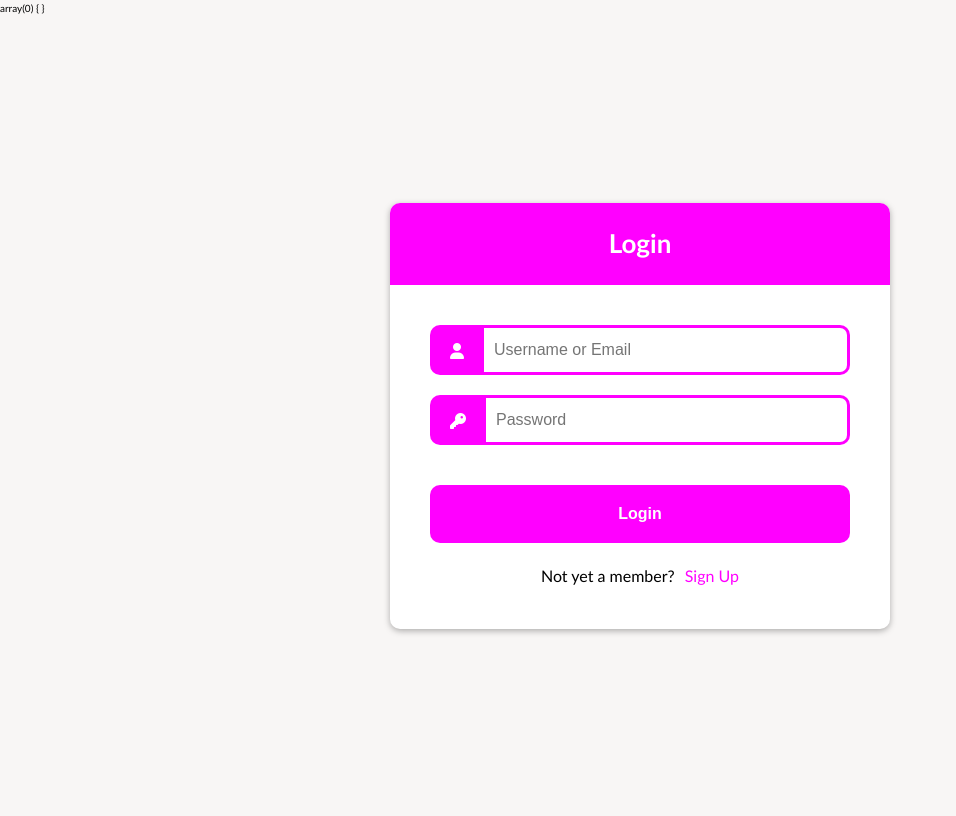
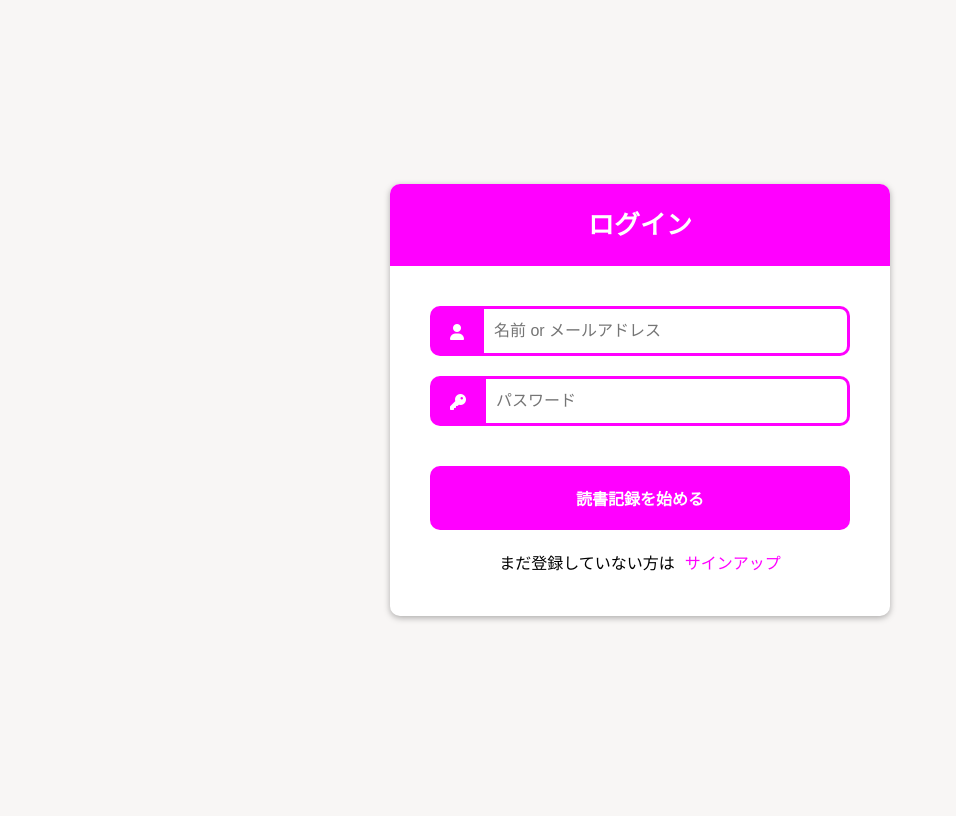
Before and after one commit to yuki1229h10/list-of-books, a PHP site: page /list-of-books/login.php in a window 1280 px wide. Shown: the whole page, without its empty margins (0-956 px from the left). After the commit the page ends 621 px from the top, so only its background shows below. Run offline with PHP 8.4, Linux system fonts and the light colour scheme; data that the repository does not hold is empty; some libraries are stand-ins or nearby versions.

Commit message:
modify some files for bug fix

```diff
--- a/src/controllers/authController.php
+++ b/src/controllers/authController.php
@@ -10,6 +10,7 @@ $errors = array();
 $username = '';
 $email = '';
 
+/**ユーザーを認証する */
 function verifyUser($token)
 {
     global $db;
@@ -18,6 +19,7 @@ function verifyUser($token)
     $verifyStmt->bindValue(':token', $token, PDO::PARAM_STR);
     $verifyStmt->execute();
 
+    /**ユーザーが存在していたら */
     if ($verifyStmt->rowCount() > 0) {
         $user = $verifyStmt->fetch(PDO::FETCH_ASSOC);
         $updateVerifyQuery = ("UPDATE users SET verified = 1 WHERE token = :token");
@@ -30,7 +32,6 @@ function verifyUser($token)
             $_SESSION['email'] = $user['email'];
             $_SESSION['verified'] = 1;
             $_SESSION['message'] = "メールアドレスは認証されました";
-            $_SESSION['alert-class'] = "alert-success";
             header('location: new.php');
             exit();
         } else {
@@ -99,7 +100,7 @@ if (isset($_POST['signup-btn'])) {
             $verified = false;
 
             /**ユーザー情報をINSERT */
-            $insertUsersQuery = ("INSERT INTO users (username, email, verified, token, password) VALUES (:username, :email, :verified, :token, :password");
+            $insertUsersQuery = "INSERT INTO users (username, email, verified, token, password) VALUES (:username, :email, :verified, :token, :password)";
             $insertUsersStmt = $db->prepare($insertUsersQuery);
             $insertUsersStmt->bindValue(':username', $username, PDO::PARAM_STR);
             $insertUsersStmt->bindValue(':email', $email, PDO::PARAM_STR);
@@ -114,7 +115,7 @@ if (isset($_POST['signup-btn'])) {
                 $_SESSION['username'] = $username;
                 $_SESSION['email'] = $email;
                 $_SESSION['verified'] = $verified;
-
+                /**メールアドレスから認証を行わせる */
                 sendVerificationEmail($email, $token);
 
                 $_SESSION['message'] = "ログインが完了しました";
@@ -123,12 +124,12 @@ if (isset($_POST['signup-btn'])) {
                 $errors['db_error'] = "Database error: 登録に失敗しました";
             }
             header('location: new.php');
+            exit();
         }
     } catch (PDOException $e) {
         die("Error: {$e->getMessage()}");
     }
 }
-
 
 /**
  * login-btn
@@ -137,11 +138,18 @@ if (isset($_POST['login-btn'])) {
     $username = $_POST['username'];
     $password = $_POST['password_1'];
 
+    /**名前かメールアドレス */
     if (empty($username)) {
-        $errors['username'] = "名前を入力してください";
+        $errors['username'] = "名前 or メールアドレスを入力してください";
+    } elseif (preg_match('/( |　)/', $username)) {
+        $errors['username'] = "空白は入力できません";
     }
+
+    /**パスワード */
     if (empty($password)) {
         $errors['password'] = "パスワードを入力してください";
+    } elseif (preg_match('/( |　)/', $password)) {
+        $errors['password'] = "空白は入力できません";
     }
 
     try {
--- a/src/controllers/emailController.php
+++ b/src/controllers/emailController.php
@@ -4,9 +4,9 @@ use PHPMailer\PHPMailer\Exception;
 use PHPMailer\PHPMailer\PHPMailer;
 use PHPMailer\PHPMailer\SMTP;
 
-require __DIR__ . '../../../vendor/autoload.php';
 require_once 'controllers/authController.php';
 require_once 'lib/db.php';
+require __DIR__ . '../../../vendor/autoload.php';
 
 require_once '../PHPMailer/src/Exception.php';
 require_once '../PHPMailer/src/PHPMailer.php';
@@ -35,7 +35,7 @@ function sendVerificationEmail($email, $token)
     $mail->isHTML(true);
     $mail->Subject = mb_encode_mimeheader('list-of-books');
     $mail->Body = '<!DOCTYPE html>
-        <html lang="en">
+        <html lang="ja">
 
         <head>
             <meta charset="UTF-8">
@@ -44,8 +44,9 @@ function sendVerificationEmail($email, $token)
 
         <body>
             <div>
+                <p>ありがとうございます</p>
                 <p>リンクをクリックして認証を行なってください</p>
-                <a href="http://localhost:8888/list-of-books/src/index.php?token=' . $token . '">認証を行う</a>
+                <a href="http://localhost:8888/list-of-books/src/new.php?token=' . $token . '">認証を行う</a>
             </div>
         </body>
 
--- a/src/login.php
+++ b/src/login.php
@@ -1,20 +1,17 @@
 <?php
 require_once 'controllers/authController.php';
 require_once 'lib/escape.php';
-
-$errors = array();
-var_dump($_SESSION);
 ?>
 
 <!DOCTYPE html>
-<html lang="en">
+<html lang="ja">
 
 <head>
     <meta charset="UTF-8">
     <meta http-equiv="X-UA-Compatible" content="IE=edge">
     <meta name="viewport" content="width=device-width, initial-scale=1.0">
-    <title>Login</title>
-    <link rel="stylesheet" href="css/main.css">
+    <title>ログイン</title>
+    <link rel="stylesheet" href="stylesheets/css/main.css">
     <script src="https://kit.fontawesome.com/a610f5c929.js" crossorigin="anonymous"></script>
 </head>
 
@@ -22,13 +19,13 @@ var_dump($_SESSION);
     <div class="auth">
         <div class="auth__form-wrapper">
             <form action="login.php" method="POST">
-                <h3 class="heading-h3 auth__top">Login</h3>
+                <h3 class="heading-h3 auth__top">ログイン</h3>
                 <div class="auth__inner">
 
                     <?php if (count($errors) > 0) : ?>
                         <ul class="auth__error-list">
                             <?php foreach ($errors as $error) : ?>
-                                <li class="li-text auth__error-item"><?php echo $error; ?></li>
+                                <li class="li-text font-bold auth__error-item"><?php echo $error; ?></li>
                             <?php endforeach; ?>
                         </ul>
                     <?php endif; ?>
@@ -37,20 +34,20 @@ var_dump($_SESSION);
                         <div class="auth__icon-wrapper">
                             <span class="fa-solid fa-user auth__icon"></span>
                         </div>
-                        <input type="text" name="username" value="<?php echo h($username); ?>" placeholder="Username or Email" class="input-text auth__input">
+                        <input type="text" name="username" value="<?php echo h($username); ?>" placeholder="名前 or メールアドレス" class="input-text auth__input">
                     </div>
                     <div class="auth__input-wrapper">
                         <div class="auth__icon-wrapper">
                             <span class="fa-solid fa-key auth__icon"></span>
                         </div>
-                        <input type="password" name="password_1" placeholder="Password" class="input-text auth__input">
+                        <input type="password" name="password_1" placeholder="パスワード" class="input-text auth__input">
                     </div>
                     <div class="auth__btn-wrapper">
-                        <button type="submit" name="login-btn" class="btn auth__btn">Login</button>
+                        <button type="submit" name="login-btn" class="btn auth__btn">読書記録を始める</button>
                     </div>
                     <div class="auth__text-wrapper">
-                        <p class="p-text auth__text">Not yet a member?</p>
-                        <a href="signup.php" class="a-text link auth__link">Sign Up</a>
+                        <p class="p-text auth__text">まだ登録していない方は</p>
+                        <a href="signup.php" class="a-text link auth__link">サインアップ</a>
                     </div>
                 </div>
             </form>
--- a/src/signup.php
+++ b/src/signup.php
@@ -10,7 +10,7 @@ require_once 'lib/escape.php';
     <meta charset="UTF-8">
     <meta http-equiv="X-UA-Compatible" content="IE=edge">
     <meta name="viewport" content="width=device-width, initial-scale=1.0">
-    <title>ユーザー登録画面</title>
+    <title>サインアップ</title>
     <link rel="stylesheet" href="stylesheets/css/main.css">
     <script src="https://kit.fontawesome.com/a610f5c929.js" crossorigin="anonymous"></script>
 </head>
--- a/src/stylesheets/css/main.css
+++ b/src/stylesheets/css/main.css
@@ -87,6 +87,14 @@ input {
 
 .link:hover {
   opacity: var(--opacity);
+}
+
+.center {
+  text-align: center;
+}
+
+.mb-2 {
+  margin-bottom: 2rem;
 }
 
 .auth {
@@ -191,6 +199,14 @@ input {
   color: var(--color-primary);
 }
 
+.heading-h1 {
+  font-size: 3.8rem;
+}
+
+.heading-h2 {
+  font-size: 3.6rem;
+}
+
 .heading-h3 {
   font-size: 2.6rem;
 }
@@ -201,6 +217,10 @@ input {
 
 .input-text {
   font-size: 1.6rem;
+}
+
+.div-text {
+  font-size: 2rem;
 }
 
 .p-text {
--- a/src/stylesheets/scss/_components.scss
+++ b/src/stylesheets/scss/_components.scss
@@ -24,3 +24,11 @@
         opacity: var(--opacity);
     }
 }
+
+.center {
+    text-align: center;
+}
+
+.mb-2 {
+    margin-bottom: 2rem;
+}
--- a/src/stylesheets/scss/_typography.scss
+++ b/src/stylesheets/scss/_typography.scss
@@ -1,3 +1,11 @@
+.heading-h1 {
+    font-size: 3.8rem;
+}
+
+.heading-h2 {
+    font-size: 3.6rem;
+}
+
 .heading-h3 {
     font-size: 2.6rem;
 }
@@ -8,6 +16,10 @@
 
 .input-text {
     font-size: 1.6rem;
+}
+
+.div-text {
+    font-size: 2rem;
 }
 
 .p-text {
```
Also changed, not shown: src/new.php (+22 -22 lines), 1 other file.
